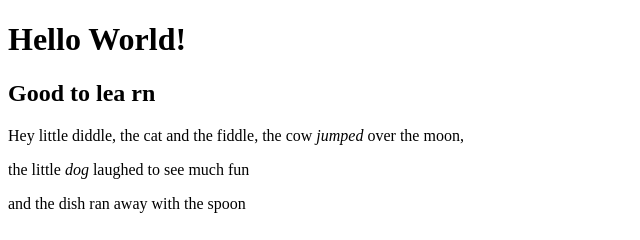
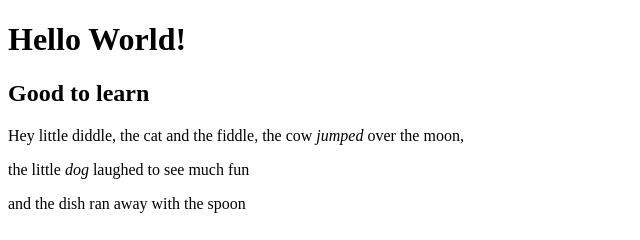
Before and after one commit to Jackie-tech/Forms-HTML, a plain HTML site: page trial.html in a window 1280 px wide. Shown: the full height of the page, 0-640 px from the left. Drawn offline with Linux system fonts and the light colour scheme.

Commit message:
First commit

```diff
--- a/trial.html
+++ b/trial.html
@@ -7,8 +7,7 @@
 </head>
 <body>
     <h1>Hello World!</h1>
-    <h2>Good to lea
-            rn</h2>
+    <h2>Good to learn</h2>
 
     <p>Hey little diddle, the cat and the fiddle, the cow <em>jumped</em> over the moon,</p>
         <p>the little <em>dog</em> laughed to see much fun </p>
```
